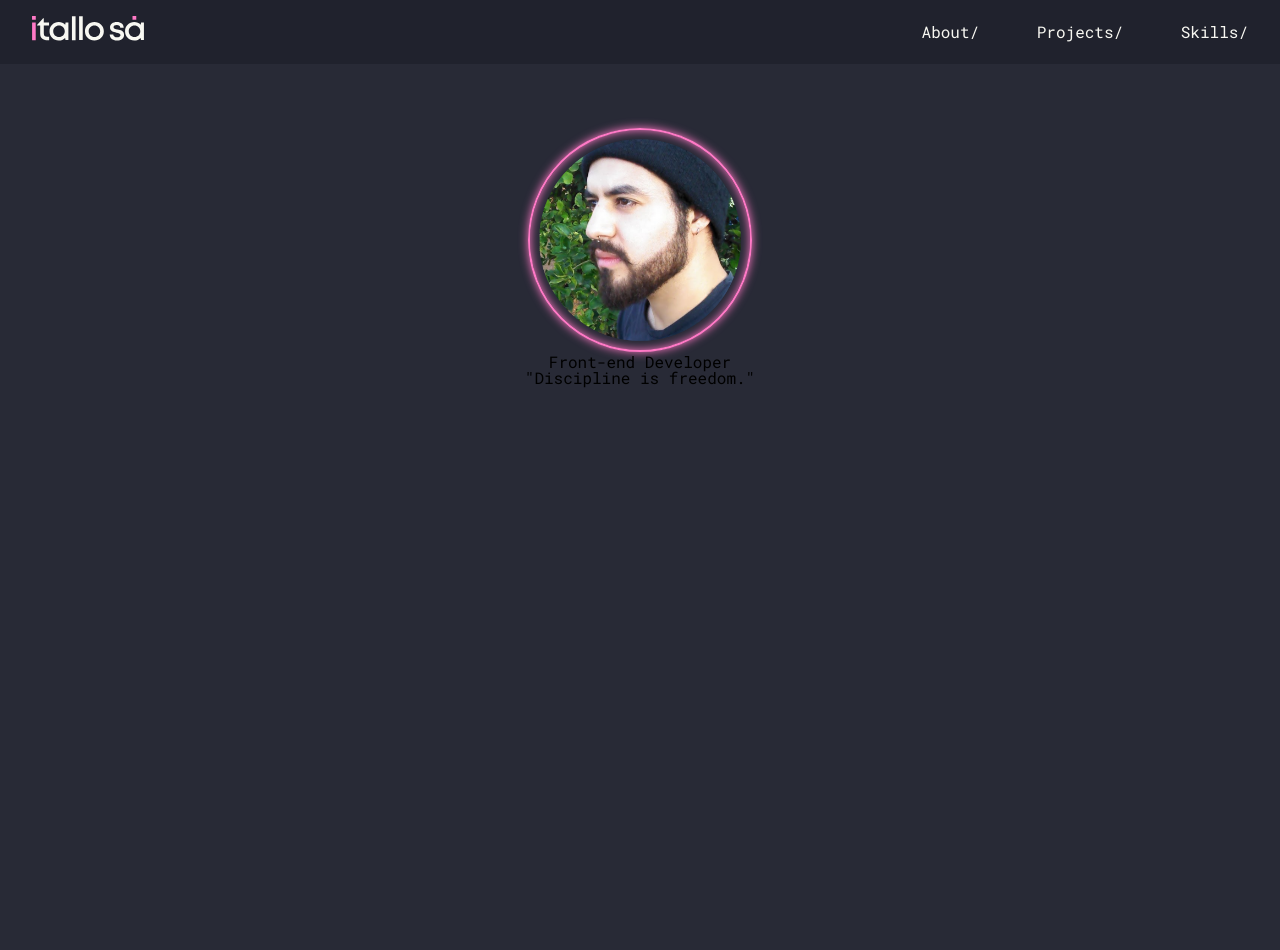
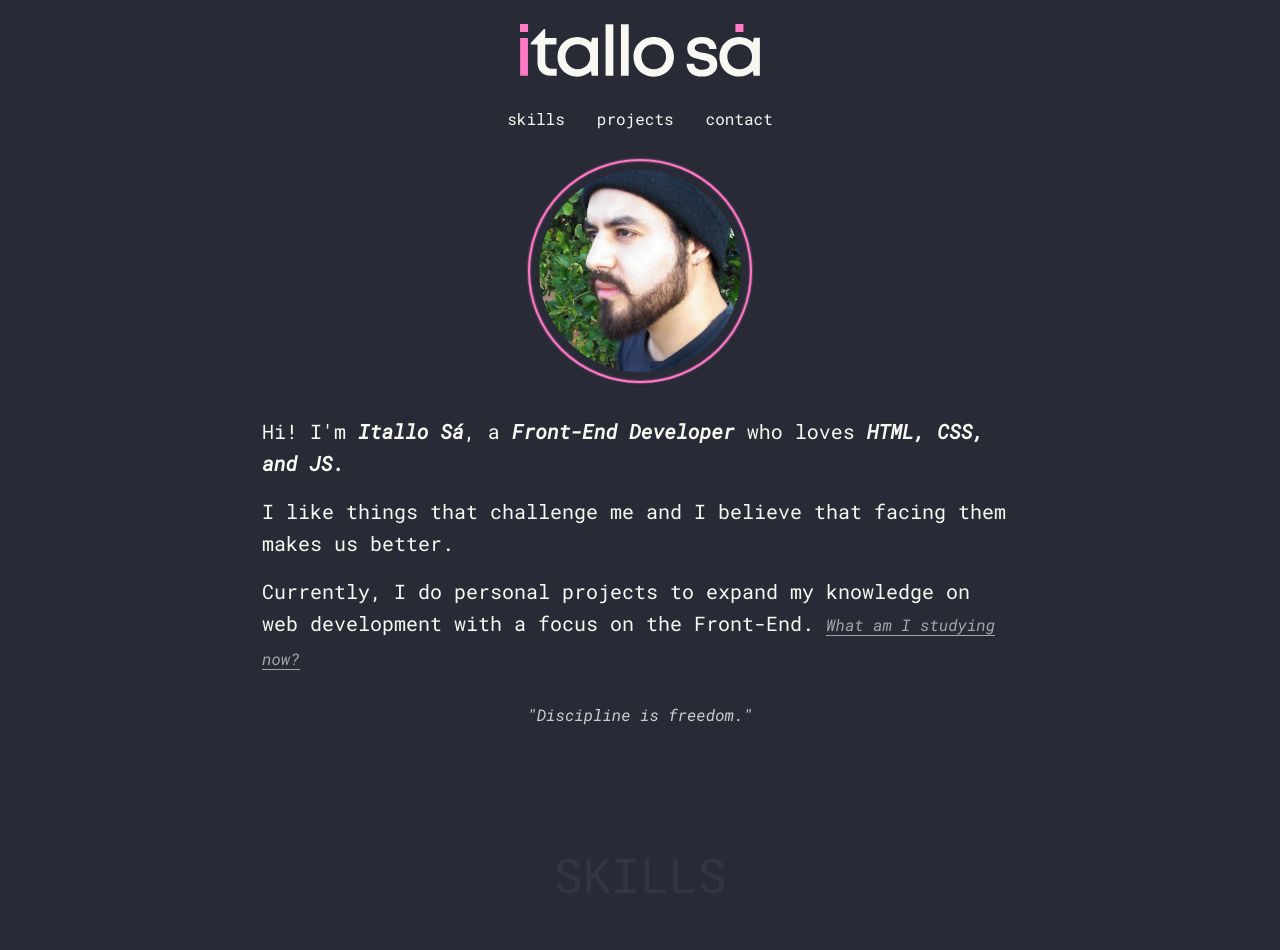
Before and after one commit to itallosavieira/launchbase, a plain HTML site: page 01-intro-front-end/pagina-portifolio/index.html in a window 1280 px wide. Before the commit the page ends 800 px from the top, so only its background shows below. Drawn offline with Linux system fonts and the light colour scheme.

Commit message:
update page  projeto-portifolio

```diff
--- a/01-intro-front-end/pagina-portifolio/css/style.css
+++ b/01-intro-front-end/pagina-portifolio/css/style.css
@@ -1,3 +1,5 @@
+/* ########## SETTINGS ########## */
+
 @import url('https://fonts.googleapis.com/css2?family=Roboto+Mono:ital,wght@0,400;0,500;1,400&display=swap');
 :root {
     --purple: #bd93f9;
@@ -19,69 +21,179 @@ body {
     background: var(--background);
 }
 
-.header-wrapper {
-    height: 2rem;
-    padding: 1rem 2em;
-    background: var(--background-darker);
+/* ########## end SETTINGS ########## */
+
+/* ########## HEADER ########## */
+.header {
+    width: 100%;
+    text-align: center;
 }
 
 .logo-img {
-    width: 7rem;
-    float: left;
-    margin-top: -.5rem;
-}
-
-.shp0 {
-    fill: #ff79c6
-}
-
-.shp1 {
-    fill: #f8f8f2
+    width: 15rem;
+    margin-top: 1.5rem;
 }
 
 .nav-wrapper {
-    text-align: right;
-    margin-top: .5rem;
+    margin: 2rem;
 }
 
 .nav-wrapper ul li {
     display: inline;
-    margin-left: 3rem;
+
 }
 
 .nav-wrapper ul li a {
     color: var(--light);
     text-decoration: none;
     font-size: 1rem;
-    transition: .3s;
+    margin: .5rem;
+    padding: .2rem;
+    border-bottom: 2px solid var(--background);
+    transition: .5s;
+
 }
 
 .nav-wrapper ul li a:hover {
     cursor: pointer;
-    color: var(--pink);
+    opacity: .8;
+    border-bottom: 2px solid var(--pink);
 }
 
-.id-section {
-    text-align: center;
-    padding: 4em 0;
+.nav-wrapper ul li a:active {
+    color: var(--pink);
+    border-bottom-color:var(--light);
+
 }
 
-#id-wrapper {
-    width: 100%;
-    text-align: center;
+/* ########## SVG logo ########## */
+
+.shp0 {
+    fill: var(--pink);
+    transition: .3s ease-in-out;
+}
+
+.logo-img:hover>.shp0 {
+    fill: var(--light)
+}
+
+.shp1 {
+    fill: var(--light);
+    transition: .5s;
+}
+
+.logo-img:hover>.shp1 {
+    fill: var(--pink);
+}
+
+.logo-img:active>.shp0 {
+    fill: var(--pink);
+    fill-opacity: .8;
+}
+
+.logo-img:active>.shp1 {
+    fill: var(--light);
+    fill-opacity: .8;
+}
+
+/* ########## end SVG logo ########## */
+
+/* ########## end HEADER ########## */
+
+/* ########## MAIN ########## */
+
+#id-section,
+#skills-section,
+#projects-section {
+    max-width: 900px;
+    text-align: left;
+    padding: 2em 0;
     margin: 0 auto;
 }
 
-.perfil-img {
+.section-wrapper {
+    max-width: 756px;
+    padding: 1rem;
+    text-align: center;
+    margin: 0 auto;
+    color: var(--light);
+}
+
+.section-title {
+    font-size: 3rem;
+    text-transform: uppercase;
+    color: var(--light);
+    margin: 2rem auto;
+    transition: .5s;
+    opacity: .05;
+}
+
+.section-wrapper:hover > .section-title {
+    opacity: .1;
+}
+
+/* ########## ID Section ########## */
+
+.id-img {
     width: 220px;
     border: 2px solid var(--pink);
     border-radius: 100%;
-    box-shadow: inset 0px 0px 10px var(--pink), 0px 0px 10px var(--pink);
+    box-shadow: inset 0px 0px 2px var(--pink), 0px 0px 2px var(--pink);
     transition: all .5s;
+    margin: 0 auto;
+    display: block
 }
 
-.perfil-img:hover {
+.id-img:hover {
     cursor: pointer;
     border: 2px solid var(--pink);
     box-shadow: inset 0px 0px 5px var(--pink), 0px 0px 11px var(--pink);
 }
+
+.id-apresentation {
+    text-align: left;
+    line-height: 2rem;
+    margin: 1rem 0;
+    font-size: 1.25rem;
+}
+
+.id-apresentation em {
+    font-weight: bold;
+    font-style: italic;
+    border-bottom: 2px solid var(--background);
+    transition: .5s;
+}
+
+.section-wrapper:hover > .id-apresentation em {
+    font-weight: bold;
+    font-style: italic;
+    border-bottom: 2px solid var(--pink);
+}
+
+.id-apresentation span {
+    font-size: 1rem;
+    border-bottom: 1px solid var(--light);
+    font-style: italic;
+    opacity: .6;
+    transition: .5s;
+}
+
+.section-wrapper:hover > .id-apresentation span {
+    color: var(--pink);
+}
+
+.id-apresentation span:hover {
+    cursor: pointer;
+    font-style: italic;
+    opacity: 1;
+}
+
+.id-quote {
+    margin: 2rem;
+    font-style: italic;
+    opacity: .8;
+}
+
+/* ########## end ID Section ########## */
+
+/* ########## ID Section ########## */
--- a/01-intro-front-end/pagina-portifolio/index.html
+++ b/01-intro-front-end/pagina-portifolio/index.html
@@ -9,16 +9,24 @@
 
     <link rel="stylesheet" href="css/style.css">
     <link rel="stylesheet" href="css/reset.css">
+    <link rel="stylesheet" href="path/to/font-awesome/css/font-awesome.min.css">
 
 </head>
 
 <body>
-    <header class="header-wrapper">
-        <nav class="nav-wrapper">
+    <header class="header">
+        <div class="header-wrapper">
+
+
             <h1 class="id-title">
                 <a href="#">
                     <svg class="logo-img" xmlns="http://www.w3.org/2000/svg" viewBox="0 0 1279 281" width="1279"
                         height="alto">
+                        <linearGradient id="gradient-horizontal">
+                            <stop offset="0%" stop-color="var(--color-stop-1)" />
+                            <stop offset="60%" stop-color="var(--color-stop-2)" />
+                            <stop offset="100%" stop-color="var(--color-stop-3)" />
+                        </linearGradient>
                         <path id="itallo sa " class="shp0"
                             d="M0.01 42.78L42.85 42.77L42.85 0L0 0.01L0.01 42.78ZM0.75 275.75L42.21 275.74L42.17 74.03L0.71 74.04L0.75 275.75Z" />
                         <path id="itallo sa " fill-rule="evenodd" class="shp1"
@@ -27,27 +35,73 @@
                             d="M1147.97 -0.11L1190.97 -0.12L1190.98 42.88L1147.98 42.89L1147.97 -0.11Z" />
                     </svg>
                 </a>
+            </h1>
+            <nav class="nav-wrapper">
                 <ul>
                     <li>
-                        <a href="#">About/</a>
+                        <a href="#skills-section">skills</a>
                     </li>
                     <li>
-                        <a href="#">Projects/</a>
+                        <a href="#projects-section">projects</a>
                     </li>
                     <li>
-                        <a href="#">Skills/</a>
+                        <a href="#id-section">contact</a>
                     </li>
                 </ul>
-        </nav>
+            </nav>
+            <div class="social-icons-wrapper">
+                <ul>
+                    <li>
+                        <a href="https://github.com/itallosavieira">
+                        </a>
+                    </li>
+                    <li>
+                        <a href=""></a>
+                    </li>
+                    <li>
+                        <a href=""></a>
+                    </li>
+                </ul>
+            </div>
+        </div>
     </header>
+    <main>
+        <section class="id-section">
+            <img class="id-img" src="img/perfil.png" alt="Itallo Sá">
 
-    <section class="id-section">
-        <div id="id-wrapper">
-            <img class="perfil-img" src="img/perfil.png" alt="Itallo Sá">
-            <h2>Front-end Developer</h2>
-            <p>"Discipline is freedom."</p>
-        </div>
-    </section>
+            <div class="section-wrapper">
+
+                <p class="id-apresentation">Hi! I'm <em>Itallo Sá</em>, a <em>Front-End Developer</em> who loves
+                    <em>HTML, CSS, and JS.</em>
+                </p>
+
+                <p class="id-apresentation">I like things that challenge me and I believe that facing them makes us
+                    better.
+                </p>
+
+                <p class="id-apresentation">Currently, I do personal projects to expand my knowledge on web
+                    development
+                    with
+                    a focus on the Front-End. <span>What am I studying now?</span>
+                </p>
+                <p class="id-quote"> "Discipline is freedom."</p>
+
+            </div>
+        </section>
+
+        <section id="skills-section">
+            <div class="section-wrapper">
+                <h2 class="section-title">skills</h2>
+            </div>
+        </section>
+
+        <section id="projects-section">
+            <div class="section-wrapper">
+                <h2 class="section-title">projects</h2>
+            </div>
+        </section>
+    </main>
+    <footer></footer>
 </body>
 
 </html>
```
